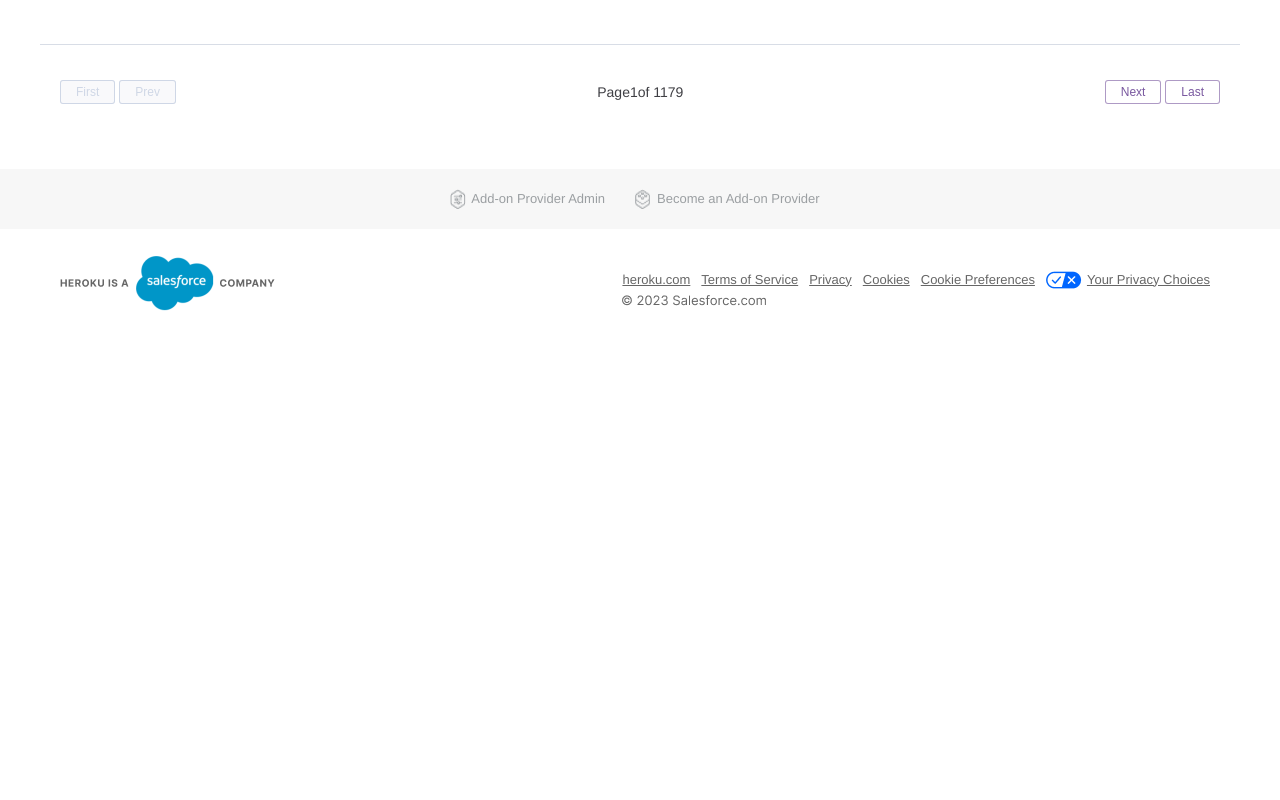
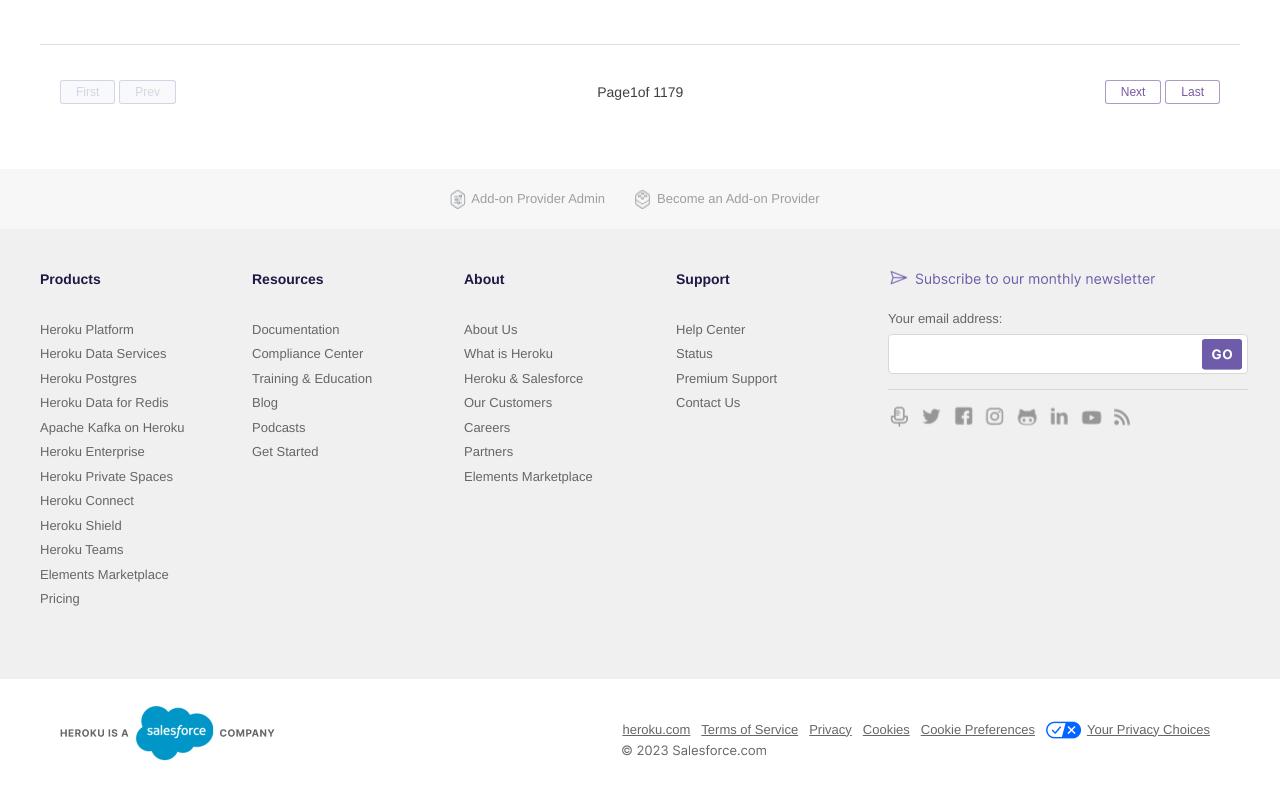
Before and after one commit to RichBoy21/Heroku, a plain HTML site: page index.html in a window 1280 px wide. Shown: the part 1696-2496 px from the top of the page. Before the commit the page ends 2047 px from the top, so only its background shows below. Drawn offline with Linux system fonts and the light colour scheme.

Commit message:
finished

```diff
--- a/index.html
+++ b/index.html
@@ -9,8 +9,8 @@
 </head>
 
 <body>
+
     <!-- helmet -->
-
 
     <div class="dx-helmet">
         <img src="./header icons/salesforce-icon-73e16b1c224ee3b20e0ff9eee55dc4a075e58f7c0e6b51f7323f4b1bc5dff989.svg"
@@ -19,7 +19,6 @@
         <span class="helmet-span">/</span>
         <span class="helmet-span">Heroku</span>
     </div>
-
 
     <!--header-nav -->
 
@@ -65,8 +64,6 @@
             </div>
         </nav>
 
-
-
         <section id="title" class="section-header">
             <div class="section-text">
                 <img src="./wrapper icons/buttons-cd56fe410c137ccb212c5d28e5e785bfc9ef836b08198176e7b35b8d4e7ad686.svg"
@@ -80,11 +77,9 @@
 
     </header>
 
-
     <!-- main -->
 
     <nav class="wrapper-full">
-
         <div class="wrapper-container">
             <ul class="wrapper-list">
                 <li class="nav-list"><img class="wrapper-img"
@@ -99,9 +94,10 @@
             </ul>
         </div>
     </nav>
+
     <!-- ---------------------------------- -->
+
     <div class="container">
-
         <div class="category-label">
             <h5 class="text-dark">Heroku Featured Buttons</h5>
         </div>
@@ -196,7 +192,9 @@
             </div>
         </div>
     </div>
+
     <!-- --------------------------------------------------------------- -->
+
     <div class="all-labels">
         <div class="wrapper-labels">
             <div class="all-btn">
@@ -609,21 +607,93 @@
         </div>
     </div>
 
-
     <!-- ------------------------    footer-nav -->
-
-
 
     <nav class="footer-nav">
         <ul class="footer-link">
-            <li><img src="./footer icons/Vector.png" alt=""> <a href="" class="footer-link-nav ">Add-on Provider Admin</a></li>
-            <li><img src="./footer icons/Icon.png" alt=""><a href="" class="footer-link-nav ">Become an Add-on Provider</a></li>
+            <li><img src="./footer icons/Vector.png" alt=""> <a href="" class="footer-link-nav ">Add-on Provider
+                    Admin</a></li>
+            <li><img src="./footer icons/Icon.png" alt=""><a href="" class="footer-link-nav ">Become an Add-on
+                    Provider</a></li>
         </ul>
     </nav>
 
-
     <!-- ---------------------------------   footer_info -->
 
+    <div class="footer_info">
+        <section class="footer_content_info">
+            <div class="footer_link_info">
+                <div>
+                    <h4>Products</h4>
+                    <ul>
+                        <li><a href="">Heroku Platform</a></li>
+                        <li><a href="">Heroku Data Services</a></li>
+                        <li><a href="">Heroku Postgres</a></li>
+                        <li><a href="">Heroku Data for Redis</a></li>
+                        <li><a href="">Apache Kafka on Heroku</a></li>
+                        <li><a href="">Heroku Enterprise</a></li>
+                        <li><a href="">Heroku Private Spaces</a></li>
+                        <li><a href="">Heroku Connect</a></li>
+                        <li><a href="">Heroku Shield</a></li>
+                        <li><a href="">Heroku Teams</a></li>
+                        <li><a href="">Elements Marketplace</a></li>
+                        <li><a href="">Pricing</a></li>
+                    </ul>
+                </div>
+                <div>
+                    <h4>Resources</h4>
+                    <ul>
+                        <li><a href="">Documentation</a></li>
+                        <li><a href="">Compliance Center</a></li>
+                        <li><a href="">Training & Education</a></li>
+                        <li><a href="">Blog</a></li>
+                        <li><a href="">Podcasts</a></li>
+                        <li><a href="">Get Started</a></li>
+                    </ul>
+                </div>
+                <div>
+                    <h4>About</h4>
+                    <ul>
+                        <li><a href="">About Us</a></li>
+                        <li><a href="">What is Heroku</a></li>
+                        <li><a href="">Heroku & Salesforce</a></li>
+                        <li><a href="">Our Customers</a></li>
+                        <li><a href="">Careers</a></li>
+                        <li><a href="">Partners</a></li>
+                        <li><a href="">Elements Marketplace</a></li>
+                    </ul>
+
+                </div>
+                <div>
+                    <h4>Support</h4>
+                    <ul>
+                        <li><a href="">Help Center</a></li>
+                        <li><a href="">Status</a></li>
+                        <li><a href="">Premium Support</a></li>
+                        <li><a href="">Contact Us</a></li>
+                    </ul>
+                </div>
+            </div>
+            <div class="fotter_social">
+                <h3><img src="./footer icons/Heading 3.png" alt="" id="img-icon"></h3>
+                <form class="footer_email">
+                    <label for="">Your email address:</label>
+                    <input type="email">
+                    <button class="footer_social_btn"><img src="./footer icons/Input.png" alt=""></button>
+                </form>
+                <ul class="footer_social_li">
+                    <li><a href=""><img src="./footer icons/1.png" alt=""></a></li>
+                    <li><a href=""><img src="./footer icons/2.png" alt=""></a></li>
+                    <li><a href=""><img src="./footer icons/3.png" alt=""></a></li>
+                    <li><a href=""><img src="./footer icons/4.png" alt=""></a></li>
+                    <li><a href=""><img src="./footer icons/5.png" alt=""></a></li>
+                    <li><a href=""><img src="./footer icons/6.png" alt=""></a></li>
+                    <li><a href=""><img src="./footer icons/7.png" alt=""></a></li>
+                    <li><a href=""><img src="./footer icons/8.png" alt="" class="footer_social_icons"></a></li>
+                </ul>
+            </div>
+        </section>
+    </div>
 
     <!-- ---------------------------------------- footer -->
 
@@ -636,14 +706,15 @@
             </div>
             <div class="footer_elem_right">
                 <ul>
-                <li ><a href="" class="footer_li_link">heroku.com</a></li>
+                    <li><a href="" class="footer_li_link">heroku.com</a></li>
                     <li><a href="" class="footer_li_link">Terms of Service</a></li>
                     <li><a href="" class="footer_li_link">Privacy</a></li>
                     <li><a href="" class="footer_li_link">Cookies</a></li>
                     <li><a href="" class="footer_li_link">Cookie Preferences</a></li>
-                <li><img src="./footer icons/Privacy Icon.png" alt="" id="img"><a href="" class="footer_li_link">Your Privacy Choices</a></li>
+                    <li><img src="./footer icons/Privacy Icon.png" alt="" id="img"><a href=""
+                            class="footer_li_link">Your Privacy Choices</a></li>
                 </ul>
-            <span ><img src="./footer icons/Item ⏵ © 2023 Salesforce.com.png" alt="" class="footer_img"></span>
+                <span><img src="./footer icons/Item ⏵ © 2023 Salesforce.com.png" alt="" class="footer_img"></span>
             </div>
         </div>
     </footer>
--- a/style.css
+++ b/style.css
@@ -552,19 +552,122 @@ li {
 
 }
 
+/* ----------------------------------------   footer_info*/
+
+.footer_info {
+    background: #f0f0f0;
+    height: 450px;
+}
+
+.footer_content_info {
+    padding: 26px 0px;
+    max-width: 1200px;
+    height: 340px;
+    margin-left: auto;
+    margin-right: auto;
+    display: flex;
+    justify-content: space-between;
+}
+
+.footer_link_info {
+    display: flex;
+}
+
+.footer_link_info div {
+    width: 195px;
+    margin-right: 17px;
+    display: flex;
+    flex-direction: column;
+    gap: 16px;
+}
+
+
+
+.footer_link_info h4 {
+    padding: 14px 0px;
+    color: #211746;
+    font-weight: 700;
+    font-size: 14px;
+}
+
+.footer_link_info a {
+    font-weight: 300;
+    font-size: 13px;
+    color: #666;
+    text-decoration: none;
+}
+
+.footer_link_info ul {
+    display: flex;
+    flex-direction: column;
+    gap: 5px;
+}
+
+.footer_social {
+    width: 30%;
+}
+
+#img-icon {
+    margin: 7px 0px 15px;
+    color: #6e5baa;
+    font-size: 14px;
+    font-weight: 400;
+}
+.fotter_social {
+    height: 168px;
+}
+.footer_social_li {
+    display: flex;
+    margin-top: 15px;
+}
+.footer_social_icons:hover {
+    color: #6e5baa;
+    transition: 250ms;
+}
+
+.fotter_social label {
+    padding-bottom: 5px;
+    font-size: 13px;
+    cursor: default;
+}
+
+.footer_email {
+    border-bottom: 1px solid #d7d7d7;
+    padding-bottom: 15px;
+    color: #666;
+    font-weight: 400;
+    font-size: 13px;
+    position: relative;
+}
+
+input {
+    width: 100%;
+    height: 40px;
+    padding: 0 10px;
+    border-radius: 4px;
+    border: 1px solid #d7d7d7;
+    box-shadow: 0 0 4px rgba(110, 91, 170, 0);
+}
+
+.footer_social_btn {
+    border-radius: 3px;
+    position: absolute;
+    right: 1px;
+    bottom: 15px;
+    margin: 5px;
+    width: 40px;
+    height: 30px;
+    border: 1px;
+    background-color: #6e5baa;
+    font-weight: 700;
+    text-align: center;
+    color: #fff;
+}
 
 
 
 
-
-
-
-
-
-/* ----------------------------------------   footer_info*/
-
 /* --------------------------------------------   footer */
-
 
 footer {
     background: rgba(255, 255, 255, 0.4);
@@ -596,7 +699,7 @@ footer {
     color: #666666;
 }
 
-.footer_elem_right ul {
+.footer_elem_right>ul {
     margin: 13px 0px -17px;
     display: flex;
     gap: 1px;
```
Also changed, not shown: footer icons/1.png (added), footer icons/2.png (added), footer icons/3.png (added), footer icons/4.png (added), footer icons/5.png (added), footer icons/6.png (added), footer icons/7.png (added), footer icons/8.png (added), footer icons/Heading 3.png (added), footer icons/Input.png (added), footer icons/Label ⏵ Your email address_.png (added), 2 other files. Lines whose indentation alone changed are shown as unchanged.
